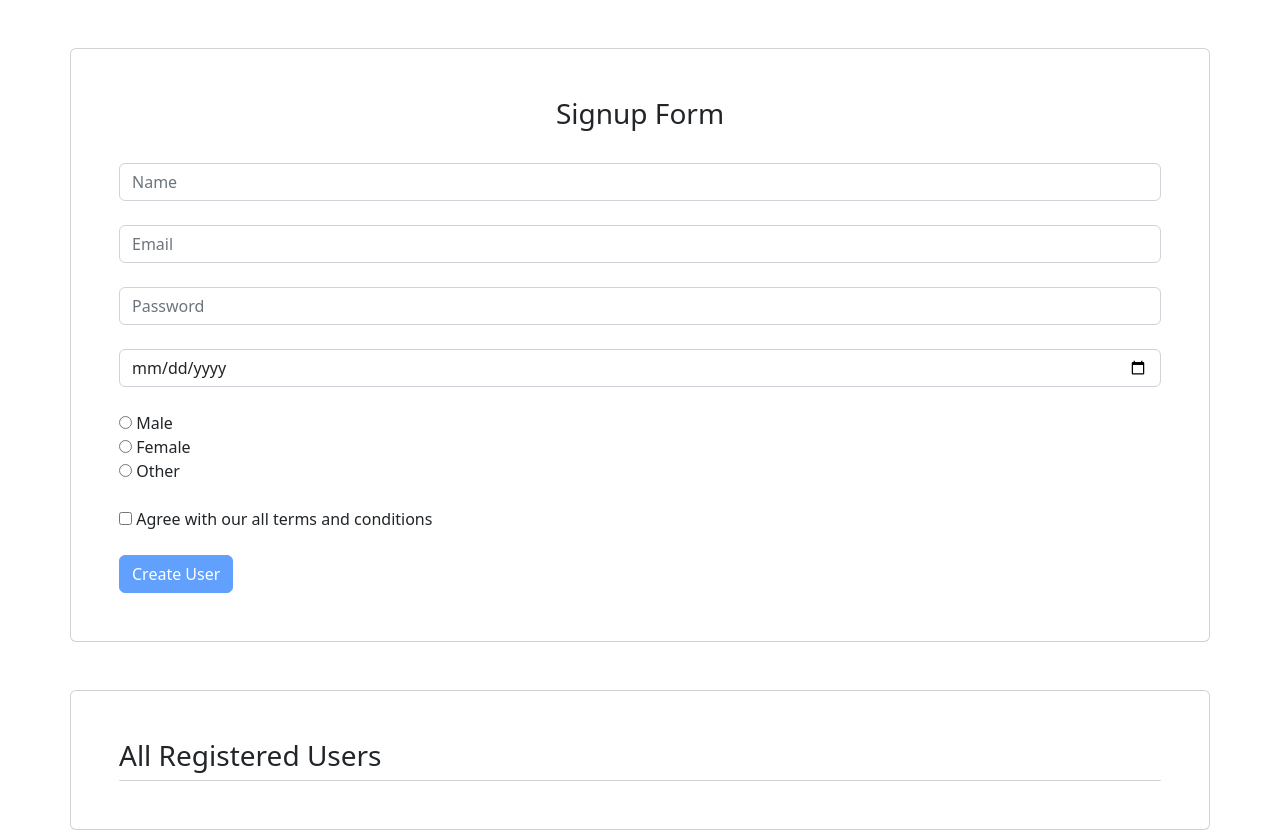
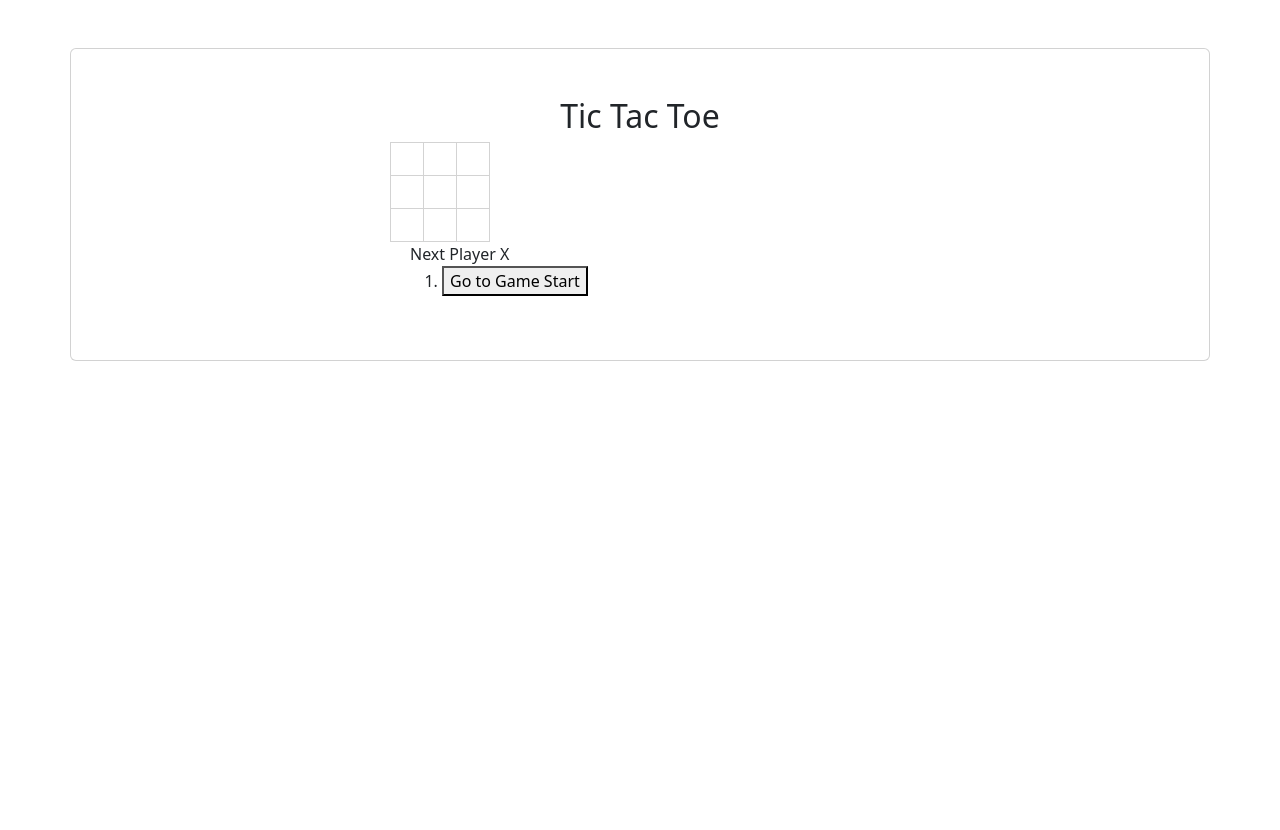
Before and after one commit to Abdullah-Mazumder/practice-react-with-stack-learner, a React (Create React App) app: page / in a window 1280 px wide. After the commit the page ends 800 px from the top, so only its background shows below. Built offline with nearby package versions, Linux system fonts and the light colour scheme.

Commit message:
tic tac toe game

```diff
--- a/src/components/App.jsx
+++ b/src/components/App2.jsx
@@ -2,7 +2,7 @@
 
 import SignupForm from "./sign-up-form/index";
 
-class App extends React.Component {
+class App2 extends React.Component {
   state = {
     users: [],
   };
@@ -34,4 +34,4 @@
   }
 }
 
-export default App;
+export default App2;
--- /dev/null
+++ b/src/components/ticTacToe/app.css
@@ -0,0 +1,51 @@
+.app {
+  width: 500px;
+  margin: 0 auto;
+}
+
+ol,
+ul {
+  padding-left: 30px;
+}
+
+.board-row::after {
+  clear: both;
+  content: "";
+  display: table;
+}
+
+.status {
+  margin-bottom: 10px;
+}
+
+.square {
+  background-color: white;
+  border: 1px solid lightgrey;
+  float: left;
+  font-size: 24px;
+  font-weight: bold;
+  line-height: 34px;
+  height: 34px;
+  margin-right: -1px;
+  margin-top: -1px;
+  padding: 0%;
+  text-align: center;
+  width: 34px;
+}
+
+.square:focus {
+  outline: none;
+}
+
+.kbd-navigation .square:focus {
+  background-color: #ddd;
+}
+
+.game {
+  display: flex;
+  flex-direction: row;
+}
+
+.game-info {
+  margin-left: 20px;
+}
--- /dev/null
+++ b/src/components/ticTacToe/app.jsx
@@ -0,0 +1,18 @@
+import React from "react";
+
+import "./app.css";
+
+import Game from "./game";
+
+const App = () => {
+  return (
+    <div className="container card card-body mt-5 p-5">
+      <div className="app">
+        <h2 className="text-center">Tic Tac Toe</h2>
+        <Game />
+      </div>
+    </div>
+  );
+};
+
+export default App;
--- /dev/null
+++ b/src/components/ticTacToe/board.jsx
@@ -0,0 +1,30 @@
+import React from "react";
+import Square from "./square";
+
+const Board = (props) => {
+  const renderSquare = (i) => {
+    return <Square value={props.squares[i]} onClick={() => props.onClick(i)} />;
+  };
+
+  return (
+    <div>
+      <div className="board-row">
+        {renderSquare(0)}
+        {renderSquare(1)}
+        {renderSquare(2)}
+      </div>
+      <div className="board-row">
+        {renderSquare(3)}
+        {renderSquare(4)}
+        {renderSquare(5)}
+      </div>
+      <div className="board-row">
+        {renderSquare(6)}
+        {renderSquare(7)}
+        {renderSquare(8)}
+      </div>
+    </div>
+  );
+};
+
+export default Board;
--- /dev/null
+++ b/src/components/ticTacToe/game.jsx
@@ -0,0 +1,96 @@
+import React from "react";
+
+import Board from "./board";
+
+const calculateWinner = (squares) => {
+  const lines = [
+    [0, 1, 2],
+    [3, 4, 5],
+    [6, 7, 8],
+    [0, 3, 6],
+    [1, 4, 7],
+    [2, 5, 8],
+    [0, 4, 8],
+    [2, 4, 6],
+  ];
+
+  for (let i = 0; i < lines.length; i++) {
+    const [a, b, c] = lines[i];
+    if (squares[a] && squares[a] === squares[b] && squares[a] === squares[c]) {
+      return squares[a];
+    }
+  }
+  return null;
+};
+
+class Game extends React.Component {
+  state = {
+    history: [{ squares: Array(9).fill(null) }],
+    stepNumber: 0,
+    xIsNext: true,
+  };
+
+  handleClick = (i) => {
+    const history = this.state.history.slice(0, this.state.stepNumber + 1);
+    const current = history[history.length - 1];
+    const squares = current.squares.slice();
+
+    if (calculateWinner(squares) || squares[i]) {
+      return;
+    }
+
+    squares[i] = this.state.xIsNext ? "X" : "O";
+    this.setState({
+      history: history.concat([{ squares }]),
+      stepNumber: history.length,
+      xIsNext: !this.state.xIsNext,
+    });
+  };
+
+  jumpTo = (step) => {
+    this.setState({
+      stepNumber: step,
+      xIsNext: step % 2 === 0,
+    });
+  };
+
+  render() {
+    const history = this.state.history;
+    const current = history[this.state.stepNumber];
+    const winner = calculateWinner(current.squares);
+
+    const moves = history.map((step, move) => {
+      const desc = move ? "Go to Move #" + move : "Go to Game Start";
+      return (
+        <li key={move}>
+          <button onClick={() => this.jumpTo(move)}>{desc}</button>
+        </li>
+      );
+    });
+
+    let status = "";
+    if (winner) {
+      status = "Winner " + winner;
+    } else {
+      status = "Next Player " + (this.state.xIsNext ? "X" : "O");
+    }
+
+    return (
+      <div className="game">
+        <div className="game-board">
+          <div>
+            <Board onClick={this.handleClick} squares={current.squares} />
+          </div>
+          <div className="game-info">
+            <div>{status}</div>
+            <ol>
+                {moves}
+            </ol>
+          </div>
+        </div>
+      </div>
+    );
+  }
+}
+
+export default Game;
--- /dev/null
+++ b/src/components/ticTacToe/square.jsx
@@ -0,0 +1,11 @@
+import React from "react";
+
+const Square = (props) => {
+  return (
+    <button className="square" onClick={props.onClick}>
+      {props.value}
+    </button>
+  );
+};
+
+export default Square;
--- a/src/index.js
+++ b/src/index.js
@@ -1,6 +1,6 @@
 import React from "react";
 import ReactDOM from "react-dom/client";
-import App from "./components/App";
+import App from "./components/ticTacToe/app";
 import "./index.css";
 import reportWebVitals from "./reportWebVitals";
 
```
Also changed, not shown: src/components/ticTacToe/index.jsx (added).
